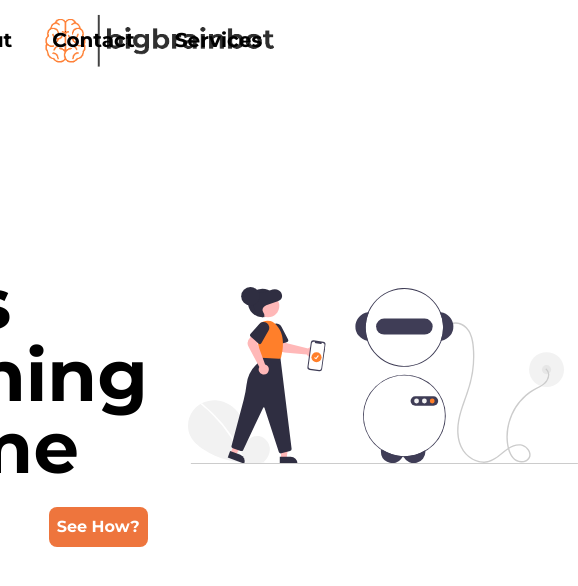
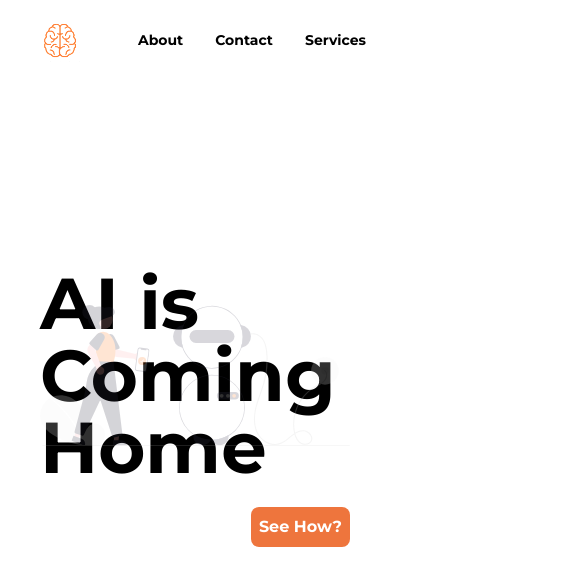
Before and after one commit to vijayskk/bigbrainbot.github.io, a website: page index.html in a window 390 px wide. Shown: the whole page, 578 px wide, since content can reach past the window. Drawn offline with nearby package versions, Linux system fonts and the light colour scheme.

Commit message:
Responsive ok

```diff
--- a/index.html
+++ b/index.html
@@ -11,11 +11,12 @@
 <body>
     <nav>
         <div class="flex items-center h-20">
-            <img src="/images/logo2.png" alt="" class="w-60 ml-10">
-            <div class="absolute flex gap-10 right-32">
-                <a class="text-xl mainfont" href="">About</a>
-                <a class="text-xl mainfont" href="">Contact</a>
-                <a class="text-xl mainfont" href="">Services</a>
+            <img src="/images/logo2.png" alt="" class="w-60 ml-10 hidden lg:inline">
+            <img src="/images/logo3.png" alt="" class="w-10 ml-10 inline lg:hidden">
+            <div class="absolute flex gap-8 lg:gap-10 right-6 lg:right-32">
+                <a class="lg:text-xl text-sm mainfont" href="">About</a>
+                <a class="lg:text-xl text-sm mainfont" href="">Contact</a>
+                <a class="lg:text-xl text-sm mainfont" href="">Services</a>
 
             </div>
         </div>
@@ -25,9 +26,9 @@
         <div class="w-full heroheight flex justify-center gap-10 items-center">
             <div class="flex relative flex-col">
                 <h1 class="mainfont text-7xl ml-10" >AI is Coming Home</h1>
-                <button class="absolute -bottom-16 right-0 buttonclr p-2 mainfont text-white rounded-lg">See How?</button>
+                <button class="absolute -bottom-16 right-10 lg:right-0 buttonclr p-2 mainfont text-white rounded-lg">See How?</button>
             </div>
-            <img width="640px" src="/images/undraw_artificial_intelligence_re_enpp.svg" alt="">
+            <img width="600px" class="opacity-20 lg:opacity-100 lg:relative absolute p-10" src="/images/undraw_artificial_intelligence_re_enpp.svg" alt="">
         </div>
     </section>
 </body>
```
Also changed, not shown: images/logo3.png (added).
